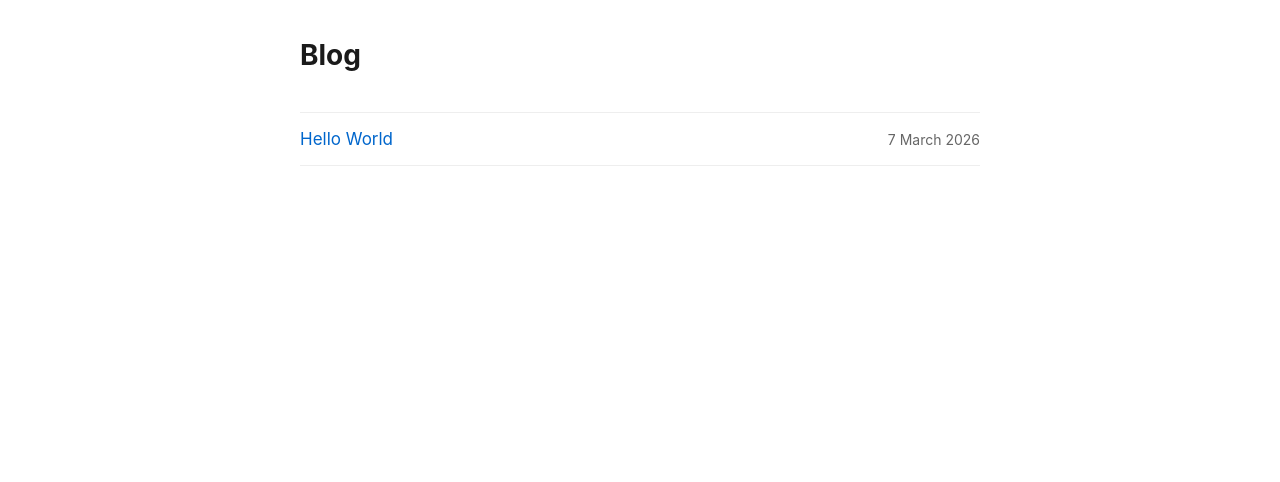
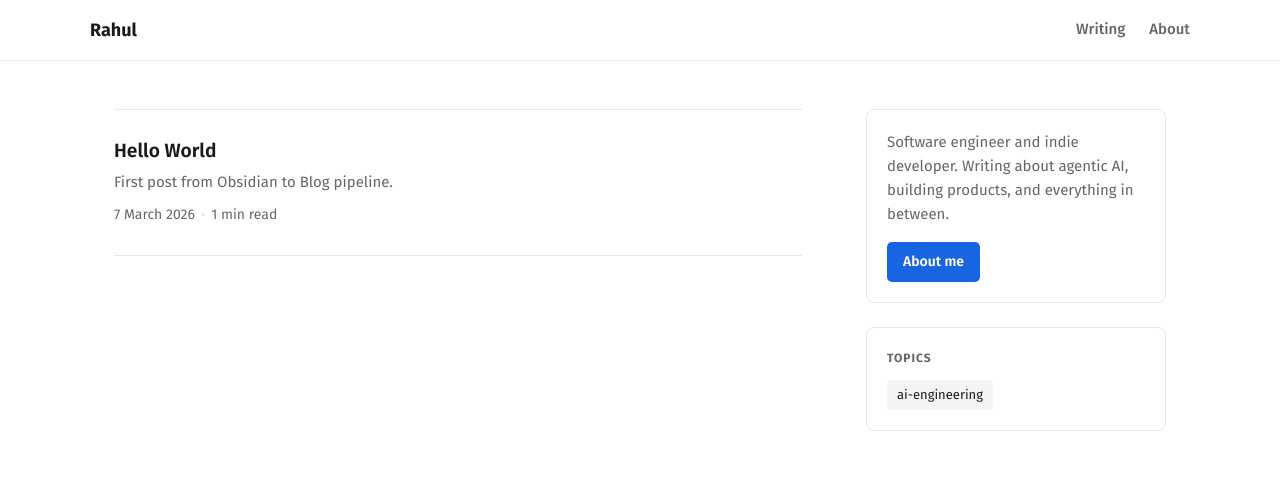
Before and after one commit to raaulc/rahul-blog, an Astro site: page / in a window 1280 px wide. Built offline with nearby package versions, Linux system fonts and the light colour scheme; Astro itself is replaced by a stand-in of ours.

Commit message:
Redesign blog -- two-column layout, Fira Sans, sidebar, reading time

```diff
--- a/package.json
+++ b/package.json
@@ -7,7 +7,8 @@
     "build": "astro build",
     "preview": "astro preview",
     "transform": "node scripts/transform.js",
-    "watch": "node scripts/transform.js --watch"
+    "watch": "node scripts/transform.js --watch",
+    "publish": "bash scripts/publish.sh"
   },
   "dependencies": {
     "astro": "^4.0.0",
--- a/public/styles/global.css
+++ b/public/styles/global.css
@@ -5,10 +5,11 @@
 :root {
   --text: #1a1a1a;
   --muted: #666;
-  --accent: #0066cc;
+  --accent: #1964e1;
   --bg: #fff;
-  --max-width: 680px;
-  --font: -apple-system, BlinkMacSystemFont, 'Segoe UI', sans-serif;
+  --border: #e8e8e8;
+  --font: 'Fira Sans', -apple-system, BlinkMacSystemFont, 'Segoe UI', sans-serif;
+  --max-width: 1100px;
 }
 
 body {
@@ -18,104 +19,241 @@ body {
   color: var(--text);
   background: var(--bg);
   margin: 0;
-  padding: 2rem 1rem;
 }
 
-main {
+/* Header */
+.site-header {
+  border-bottom: 1px solid var(--border);
+  padding: 0 1.5rem;
+}
+
+.header-inner {
   max-width: var(--max-width);
   margin: 0 auto;
+  display: flex;
+  align-items: center;
+  justify-content: space-between;
+  height: 60px;
 }
 
-h1 {
-  font-size: 1.75rem;
+.site-name {
+  font-size: 1.125rem;
   font-weight: 700;
-  margin-top: 0;
-  margin-bottom: 0.25rem;
-}
-
-h2 { font-size: 1.375rem; }
-h3 { font-size: 1.125rem; }
-
-a {
-  color: var(--accent);
+  color: var(--text);
   text-decoration: none;
 }
 
-a:hover {
-  text-decoration: underline;
+nav {
+  display: flex;
+  gap: 1.5rem;
+}
+
+nav a {
+  font-size: 0.9375rem;
+  color: var(--muted);
+  text-decoration: none;
+  font-weight: 500;
+}
+
+nav a:hover {
+  color: var(--text);
+}
+
+/* Layout */
+.page-layout {
+  max-width: var(--max-width);
+  margin: 0 auto;
+  padding: 3rem 1.5rem;
+  display: grid;
+  grid-template-columns: 1fr 300px;
+  gap: 4rem;
+  align-items: start;
+}
+
+.page-layout.single {
+  grid-template-columns: 1fr;
+  max-width: 720px;
 }
 
 /* Post list */
 .post-list {
   list-style: none;
   padding: 0;
-  margin: 2rem 0 0;
+  margin: 0;
 }
 
-.post-list li {
-  display: flex;
-  justify-content: space-between;
-  align-items: baseline;
-  gap: 1rem;
-  padding: 0.75rem 0;
-  border-bottom: 1px solid #eee;
+.post-item {
+  padding: 1.75rem 0;
+  border-bottom: 1px solid var(--border);
 }
 
-.post-list li:first-child {
-  border-top: 1px solid #eee;
+.post-item:first-child {
+  border-top: 1px solid var(--border);
 }
 
-.post-list time {
+.post-title {
+  display: block;
+  font-size: 1.2rem;
+  font-weight: 600;
+  color: var(--text);
+  text-decoration: none;
+  margin-bottom: 0.4rem;
+  line-height: 1.4;
+}
+
+.post-title:hover {
+  color: var(--accent);
+}
+
+.post-description {
+  font-size: 0.9375rem;
+  color: var(--muted);
+  margin: 0.35rem 0 0.6rem;
+  line-height: 1.5;
+}
+
+.post-meta {
   font-size: 0.875rem;
   color: var(--muted);
-  white-space: nowrap;
+  display: flex;
+  align-items: center;
+  gap: 0.4rem;
+}
+
+.dot {
+  color: #ccc;
+}
+
+.empty {
+  color: var(--muted);
+  padding: 2rem 0;
+}
+
+/* Sidebar */
+aside {
+  display: flex;
+  flex-direction: column;
+  gap: 1.5rem;
+}
+
+.sidebar-card {
+  border: 1px solid var(--border);
+  border-radius: 8px;
+  padding: 1.25rem;
+}
+
+.bio {
+  font-size: 0.9375rem;
+  color: var(--muted);
+  margin: 0 0 1rem;
+  line-height: 1.6;
+}
+
+.subscribe-btn {
+  display: inline-block;
+  background: var(--accent);
+  color: #fff;
+  font-size: 0.875rem;
+  font-weight: 600;
+  padding: 0.5rem 1rem;
+  border-radius: 5px;
+  text-decoration: none;
+}
+
+.subscribe-btn:hover {
+  opacity: 0.9;
+}
+
+.sidebar-heading {
+  font-size: 0.75rem;
+  font-weight: 700;
+  text-transform: uppercase;
+  letter-spacing: 0.08em;
+  color: var(--muted);
+  margin: 0 0 0.75rem;
+}
+
+.tags {
+  display: flex;
+  flex-wrap: wrap;
+  gap: 0.5rem;
+}
+
+.tag {
+  font-size: 0.8125rem;
+  background: #f3f4f6;
+  color: var(--text);
+  padding: 0.25rem 0.625rem;
+  border-radius: 4px;
 }
 
 /* Single post */
+.back {
+  display: inline-block;
+  margin-bottom: 2rem;
+  font-size: 0.875rem;
+  color: var(--muted);
+  text-decoration: none;
+}
+
+.back:hover {
+  color: var(--text);
+}
+
 article header {
   margin-bottom: 2.5rem;
-  padding-bottom: 1rem;
-  border-bottom: 1px solid #eee;
+  padding-bottom: 1.25rem;
+  border-bottom: 1px solid var(--border);
 }
 
 article header h1 {
-  margin-bottom: 0.25rem;
+  font-size: 2rem;
+  font-weight: 700;
+  margin: 0 0 0.5rem;
+  line-height: 1.3;
 }
 
-article header time {
-  font-size: 0.875rem;
-  color: var(--muted);
+article p { margin: 1.25rem 0; }
+
+article h2 { font-size: 1.375rem; font-weight: 600; margin-top: 2rem; }
+article h3 { font-size: 1.125rem; font-weight: 600; margin-top: 1.75rem; }
+
+article a {
+  color: var(--accent);
+  text-decoration: underline;
+  text-decoration-color: transparent;
 }
 
-article p {
-  margin: 1.25rem 0;
+article a:hover {
+  text-decoration-color: currentColor;
 }
 
 article img {
   max-width: 100%;
   height: auto;
-  border-radius: 4px;
+  border-radius: 6px;
 }
 
 article blockquote {
   margin: 1.5rem 0;
-  padding: 0.75rem 1rem;
-  border-left: 3px solid #ddd;
+  padding: 0.75rem 1.25rem;
+  border-left: 3px solid var(--accent);
   color: var(--muted);
+  font-style: italic;
 }
 
 article code {
   font-family: 'JetBrains Mono', 'Fira Code', monospace;
   font-size: 0.875em;
-  background: #f5f5f5;
-  padding: 0.15em 0.35em;
+  background: #f3f4f6;
+  padding: 0.15em 0.4em;
   border-radius: 3px;
 }
 
 article pre {
-  background: #f5f5f5;
-  padding: 1rem;
-  border-radius: 4px;
+  background: #f3f4f6;
+  padding: 1.25rem;
+  border-radius: 6px;
   overflow-x: auto;
 }
 
@@ -124,9 +262,15 @@ article pre code {
   padding: 0;
 }
 
-.back {
-  display: inline-block;
-  margin-bottom: 2rem;
-  font-size: 0.875rem;
-  color: var(--muted);
+/* Responsive */
+@media (max-width: 768px) {
+  .page-layout {
+    grid-template-columns: 1fr;
+    gap: 2rem;
+    padding: 2rem 1rem;
+  }
+
+  aside {
+    order: -1;
+  }
 }
--- a/src/pages/index.astro
+++ b/src/pages/index.astro
@@ -4,6 +4,13 @@ import { getCollection } from 'astro:content';
 const posts = (await getCollection('posts')).sort(
   (a, b) => b.data.date.valueOf() - a.data.date.valueOf()
 );
+
+const allTags = [...new Set(posts.flatMap((p) => p.data.tags ?? []))];
+
+function readingTime(post) {
+  const words = post.body.split(/\s+/).length;
+  return Math.max(1, Math.round(words / 200));
+}
 ---
 
 <!doctype html>
@@ -11,16 +18,33 @@ const posts = (await getCollection('posts')).sort(
   <head>
     <meta charset="UTF-8" />
     <meta name="viewport" content="width=device-width, initial-scale=1.0" />
-    <title>Blog</title>
+    <title>Rahul -- AI Engineering & Building in Public</title>
+    <link rel="preconnect" href="https://fonts.googleapis.com" />
+    <link rel="preconnect" href="https://fonts.gstatic.com" crossorigin />
+    <link href="https://fonts.googleapis.com/css2?family=Fira+Sans:wght@400;500;600;700&display=swap" rel="stylesheet" />
     <link rel="stylesheet" href="/styles/global.css" />
   </head>
   <body>
+    <header class="site-header">
+      <div class="header-inner">
+        <a href="/" class="site-name">Rahul</a>
+        <nav>
+          <a href="/">Writing</a>
+          <a href="/about">About</a>
+        </nav>
+      </div>
+    </header>
+
+    <div class="page-layout">
       <main>
-      <h1>Blog</h1>
         <ul class="post-list">
           {posts.map((post) => (
-          <li>
-            <a href={`/posts/${post.slug}`}>{post.data.title}</a>
+            <li class="post-item">
+              <a href={`/posts/${post.slug}`} class="post-title">{post.data.title}</a>
+              {post.data.description && (
+                <p class="post-description">{post.data.description}</p>
+              )}
+              <div class="post-meta">
                 <time datetime={post.data.date.toISOString()}>
                   {post.data.date.toLocaleDateString('en-GB', {
                     year: 'numeric',
@@ -28,10 +52,34 @@ const posts = (await getCollection('posts')).sort(
                     day: 'numeric',
                   })}
                 </time>
+                <span class="dot">·</span>
+                <span>{readingTime(post)} min read</span>
+              </div>
             </li>
           ))}
+          {posts.length === 0 && <p class="empty">No posts yet.</p>}
         </ul>
-      {posts.length === 0 && <p>No posts yet.</p>}
       </main>
+
+      <aside>
+        <div class="sidebar-card">
+          <p class="bio">
+            Software engineer and indie developer. Writing about agentic AI, building products, and everything in between.
+          </p>
+          <a href="/about" class="subscribe-btn">About me</a>
+        </div>
+
+        {allTags.length > 0 && (
+          <div class="sidebar-card">
+            <h3 class="sidebar-heading">Topics</h3>
+            <div class="tags">
+              {allTags.map((tag) => (
+                <span class="tag">{tag}</span>
+              ))}
+            </div>
+          </div>
+        )}
+      </aside>
+    </div>
   </body>
 </html>
--- a/src/pages/posts/[slug].astro
+++ b/src/pages/posts/[slug].astro
@@ -1,5 +1,5 @@
 ---
-import { getCollection, getEntry } from 'astro:content';
+import { getCollection } from 'astro:content';
 
 export async function getStaticPaths() {
   const posts = await getCollection('posts');
@@ -11,6 +11,9 @@ export async function getStaticPaths() {
 
 const { post } = Astro.props;
 const { Content } = await post.render();
+
+const words = post.body.split(/\s+/).length;
+const readingTime = Math.max(1, Math.round(words / 200));
 ---
 
 <!doctype html>
@@ -18,16 +21,31 @@ const { Content } = await post.render();
   <head>
     <meta charset="UTF-8" />
     <meta name="viewport" content="width=device-width, initial-scale=1.0" />
-    <title>{post.data.title}</title>
+    <title>{post.data.title} -- Rahul</title>
     {post.data.description && <meta name="description" content={post.data.description} />}
+    <link rel="preconnect" href="https://fonts.googleapis.com" />
+    <link rel="preconnect" href="https://fonts.gstatic.com" crossorigin />
+    <link href="https://fonts.googleapis.com/css2?family=Fira+Sans:wght@400;500;600;700&display=swap" rel="stylesheet" />
     <link rel="stylesheet" href="/styles/global.css" />
   </head>
   <body>
+    <header class="site-header">
+      <div class="header-inner">
+        <a href="/" class="site-name">Rahul</a>
+        <nav>
+          <a href="/">Writing</a>
+          <a href="/about">About</a>
+        </nav>
+      </div>
+    </header>
+
+    <div class="page-layout single">
       <main>
         <a href="/" class="back">&larr; All posts</a>
         <article>
           <header>
             <h1>{post.data.title}</h1>
+            <div class="post-meta">
               <time datetime={post.data.date.toISOString()}>
                 {post.data.date.toLocaleDateString('en-GB', {
                   year: 'numeric',
@@ -35,9 +53,13 @@ const { Content } = await post.render();
                   day: 'numeric',
                 })}
               </time>
+              <span class="dot">·</span>
+              <span>{readingTime} min read</span>
+            </div>
           </header>
           <Content />
         </article>
       </main>
+    </div>
   </body>
 </html>
```
Also changed, not shown: 1 other file. Lines whose indentation alone changed are shown as unchanged.
